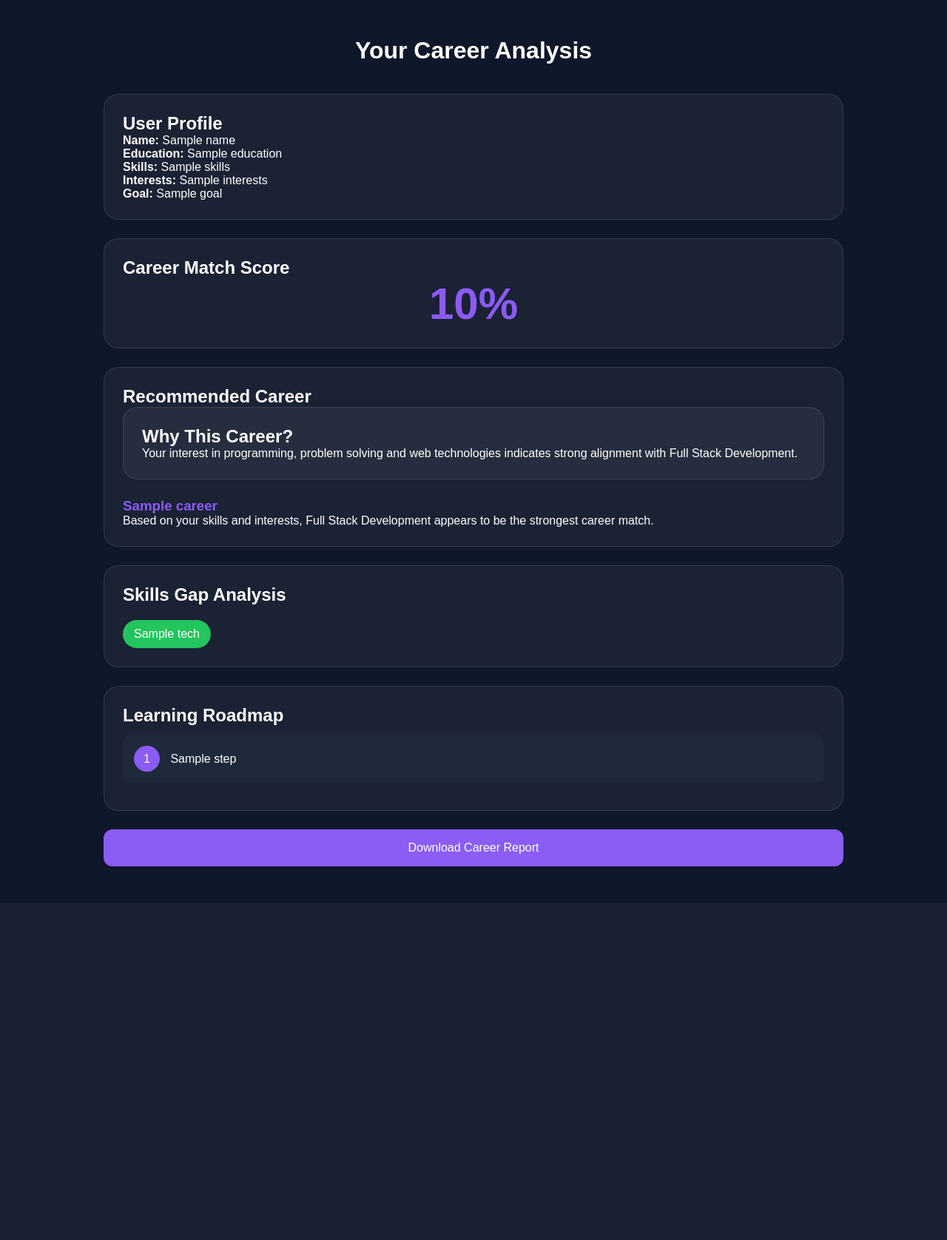
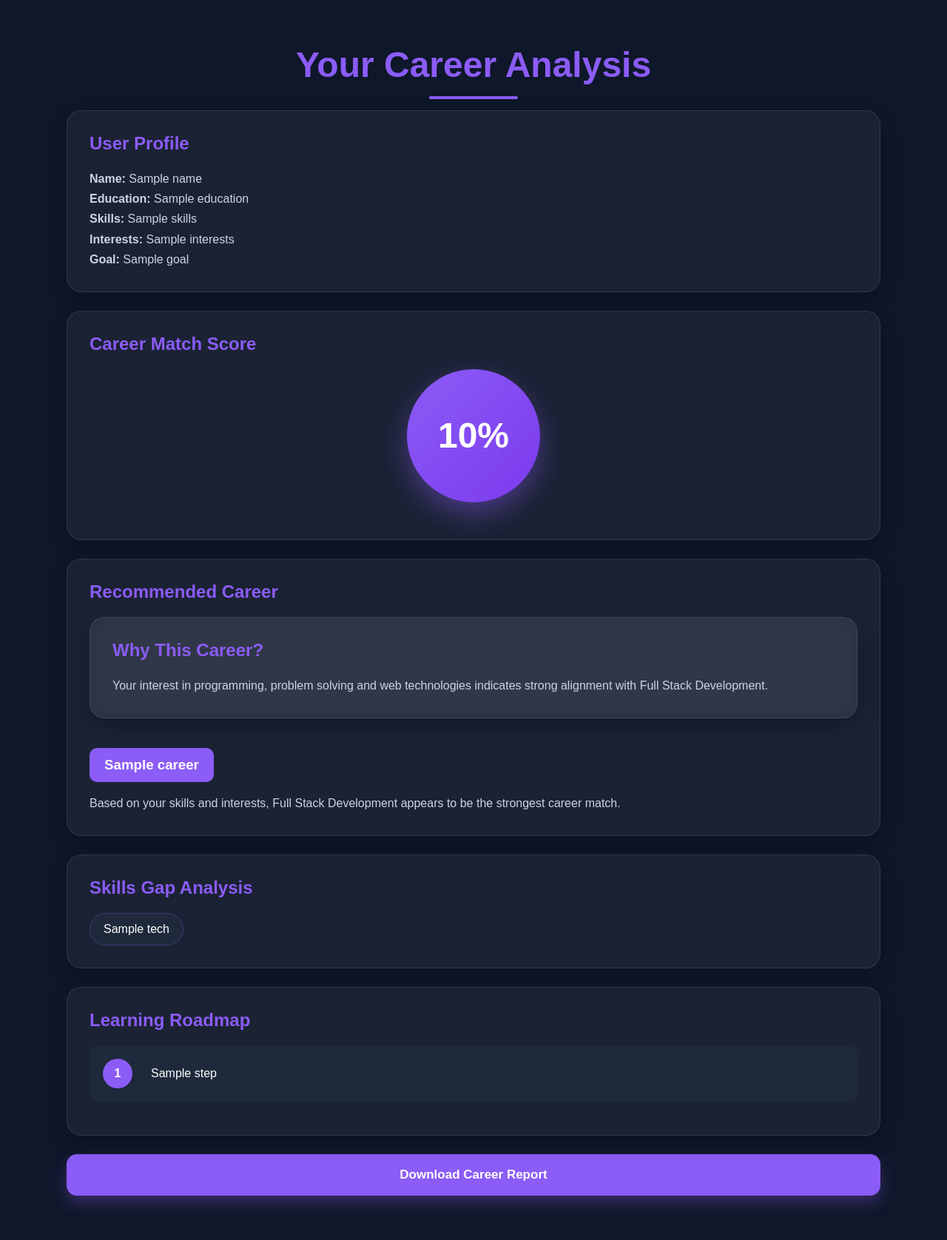
Before and after one commit to vishakhac27/ai-career-advisor, a Flask app: template templates/result.html in a window 1280 px wide. Shown: the whole page at 74% size. Before the commit the page ends 1171 px from the top, so only its background shows below. Run offline with Flask 3, Linux system fonts and the light colour scheme; the template is opened without the code that fills it: most values are stand-ins (such as "Sample title", 1, 10 or a date in 2020).

Commit message:
added files

```diff
--- a/static/css/style.css
+++ b/static/css/style.css
@@ -512,7 +512,7 @@ nav ul li a:hover{
     line-height: 1.6;
 }
 
-/* floating animation */
+
 .hero-image{
     font-size: 200px;
     animation: float 3s ease-in-out infinite;
@@ -583,7 +583,199 @@ nav ul li a:hover{
     color: #8b5cf6;
 }
 
-/* ===== FEATURES ENHANCEMENT ===== */
+
 .features{
     padding: 80px 8%;
 }
+
+
+.result-container{
+    width:90%;
+    max-width:1100px;
+    margin:60px auto;
+}
+
+
+.result-container h1{
+    font-size:48px;
+    text-align:center;
+    margin-bottom:15px;
+    color:#8b5cf6;
+}
+
+.result-container h1::after{
+    content:"";
+    display:block;
+    width:120px;
+    height:4px;
+    background:#8b5cf6;
+    margin:15px auto 0;
+    border-radius:20px;
+}
+
+/* Cards */
+.score-card,
+.career-card,
+.skills-section,
+.roadmap-section{
+    background:rgba(255,255,255,0.05);
+    border:1px solid rgba(255,255,255,0.1);
+    backdrop-filter:blur(12px);
+    border-radius:20px;
+    padding:30px;
+    margin-bottom:25px;
+    transition:0.3s ease;
+    box-shadow:0 10px 25px rgba(0,0,0,.25);
+}
+
+.score-card:hover,
+.career-card:hover,
+.skills-section:hover,
+.roadmap-section:hover{
+    transform:translateY(-5px);
+}
+
+
+.score-card h2,
+.career-card h2,
+.skills-section h2,
+.roadmap-section h2{
+    color:#8b5cf6;
+    margin-bottom:20px;
+}
+
+
+.score{
+    width:180px;
+    height:180px;
+    margin:20px auto;
+    border-radius:50%;
+    display:flex;
+    align-items:center;
+    justify-content:center;
+    font-size:3rem;
+    font-weight:bold;
+    color:white;
+    background:linear-gradient(
+        135deg,
+        #8b5cf6,
+        #7c3aed
+    );
+    box-shadow:0 15px 35px rgba(139,92,246,.4);
+}
+
+.career-card h3{
+    background:#8b5cf6;
+    display:inline-block;
+    padding:12px 20px;
+    border-radius:10px;
+    color:white;
+    margin:15px 0;
+}
+
+/* Profile Text */
+.career-card p{
+    color:#cbd5e1;
+    line-height:1.7;
+}
+
+/* Skills */
+.skill-tags{
+    display:flex;
+    flex-wrap:wrap;
+    gap:12px;
+    margin-top:20px;
+}
+
+.skill{
+    background:#1e293b;
+    border:1px solid rgba(139,92,246,.3);
+    color:white;
+    padding:12px 18px;
+    border-radius:30px;
+    transition:.3s;
+}
+
+.skill:hover{
+    background:#8b5cf6;
+    transform:translateY(-2px);
+}
+
+/* Roadmap */
+.roadmap-step{
+    display:flex;
+    align-items:center;
+    gap:15px;
+    background:#1e293b;
+    padding:18px;
+    border-radius:12px;
+    margin:15px 0;
+    transition:.3s;
+}
+
+.roadmap-step:hover{
+    transform:translateX(8px);
+}
+
+.roadmap-step span{
+    width:40px;
+    height:40px;
+    border-radius:50%;
+    background:#8b5cf6;
+    color:white;
+    display:flex;
+    align-items:center;
+    justify-content:center;
+    font-weight:bold;
+    flex-shrink:0;
+}
+
+/* Download Button */
+.download-btn{
+    width:100%;
+    padding:18px;
+    border:none;
+    border-radius:14px;
+    background:#8b5cf6;
+    color:white;
+    font-size:17px;
+    font-weight:600;
+    cursor:pointer;
+    transition:.3s;
+    box-shadow:0 10px 20px rgba(139,92,246,.3);
+}
+
+.download-btn:hover{
+    background:#7c3aed;
+    transform:translateY(-3px);
+}
+
+/* Profile Grid */
+.profile-grid{
+    display:grid;
+    grid-template-columns:repeat(2,1fr);
+    gap:15px;
+}
+
+.profile-grid p{
+    background:#1e293b;
+    padding:12px;
+    border-radius:10px;
+}
+
+@media(max-width:768px){
+
+    .result-container h1{
+        font-size:34px;
+    }
+
+    .profile-grid{
+        grid-template-columns:1fr;
+    }
+
+    .score{
+        width:140px;
+        height:140px;
+        font-size:2.2rem;
+    }
+}
```
Also changed, not shown: career_engine.py (+4 -9 lines).
